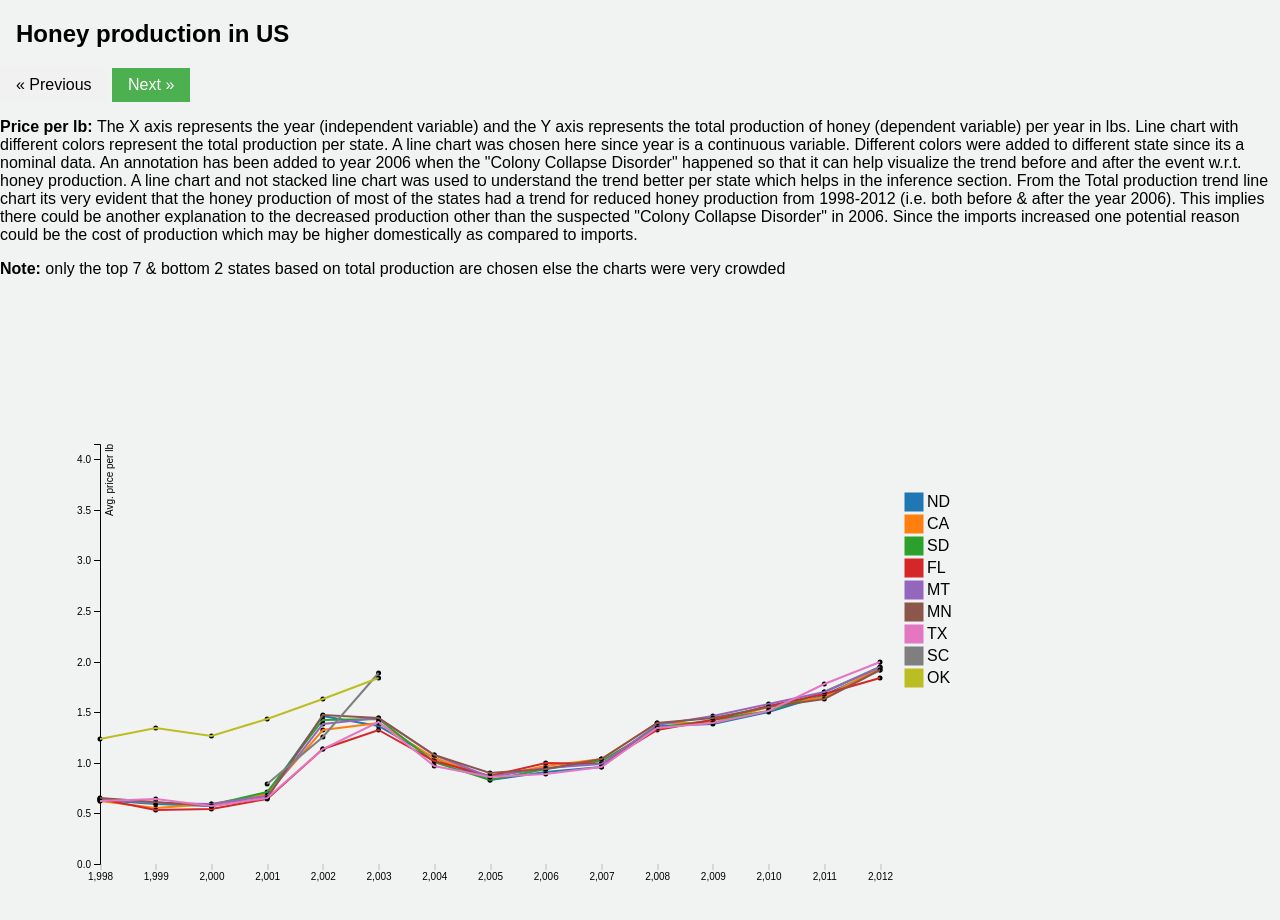
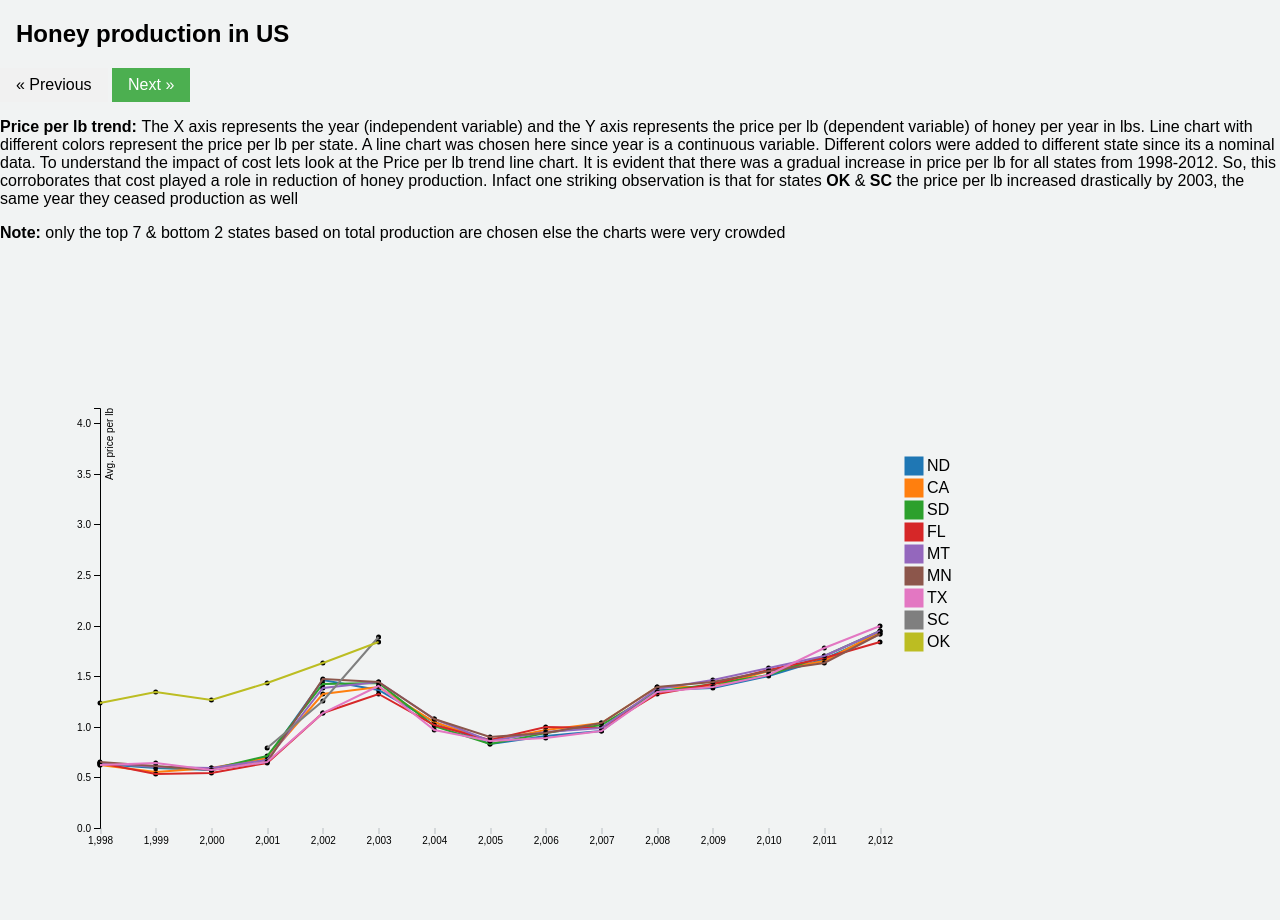
Before and after one commit to vishaldalmiya/data-visualization, a plain HTML site: page priceperlb.html in a window 1280 px wide. After the commit the page ends 894 px from the top, so only its background shows below. Drawn offline with nearby package versions, Linux system fonts and the light colour scheme.

Commit message:
Fixed the text

```diff
--- a/priceperlb.html
+++ b/priceperlb.html
@@ -46,22 +46,19 @@
     <a href="#" class="next">Next &raquo;</a>
 
     <p>
-        <strong>Price per lb: </strong>The X axis represents the year (independent variable) and the Y axis represents
-        the total production of honey (dependent variable) per year in lbs. Line chart with different colors represent the
-        total production per state. A line chart was chosen here since year is a continuous variable. Different colors were
-        added to different state since its a nominal data. An annotation has been added to year 2006 when the "Colony Collapse
-        Disorder" happened so that it can help visualize the trend before and after the event w.r.t. honey production. A
-        line chart and not stacked line chart was used to understand the trend better per state which helps in the inference
-        section. From the Total production trend line chart its very evident that the honey production of most of the states
-        had a trend for reduced honey production from 1998-2012 (i.e. both before &amp; after the year 2006). This implies
-        there could be another explanation to the decreased production other than the suspected "Colony Collapse Disorder"
-        in 2006. Since the imports increased one potential reason could be the cost of production which may be higher domestically
-        as compared to imports.
-    </p>
+        <strong>Price per lb trend: </strong>The X axis represents the year (independent variable) and the Y axis represents the
+        price per lb (dependent variable) of honey per year in lbs. Line chart with different colors represent the price
+        per lb per state. A line chart was chosen here since year is a continuous variable. Different colors were added to
+        different state since its a nominal data. To understand the impact of cost lets look at the Price per lb trend line
+        chart. It is evident that there was a gradual increase in price per lb for all states from 1998-2012. So, this corroborates
+        that cost played a role in reduction of honey production. Infact one striking observation is that for states
+        <strong>OK</strong> &amp;
+        <strong>SC</strong> the price per lb increased drastically by 2003, the same year they ceased production as well</p>
+    <p>
 
         <p>
-        <strong>Note: </strong>only the top 7 &amp; bottom 2 states based on total production are chosen else the charts were very
-        crowded
+            <strong>Note: </strong>only the top 7 &amp; bottom 2 states based on total production are chosen else the charts were
+            very crowded
         </p>
 
         <style>
```
Lines whose indentation alone changed are shown as unchanged.
